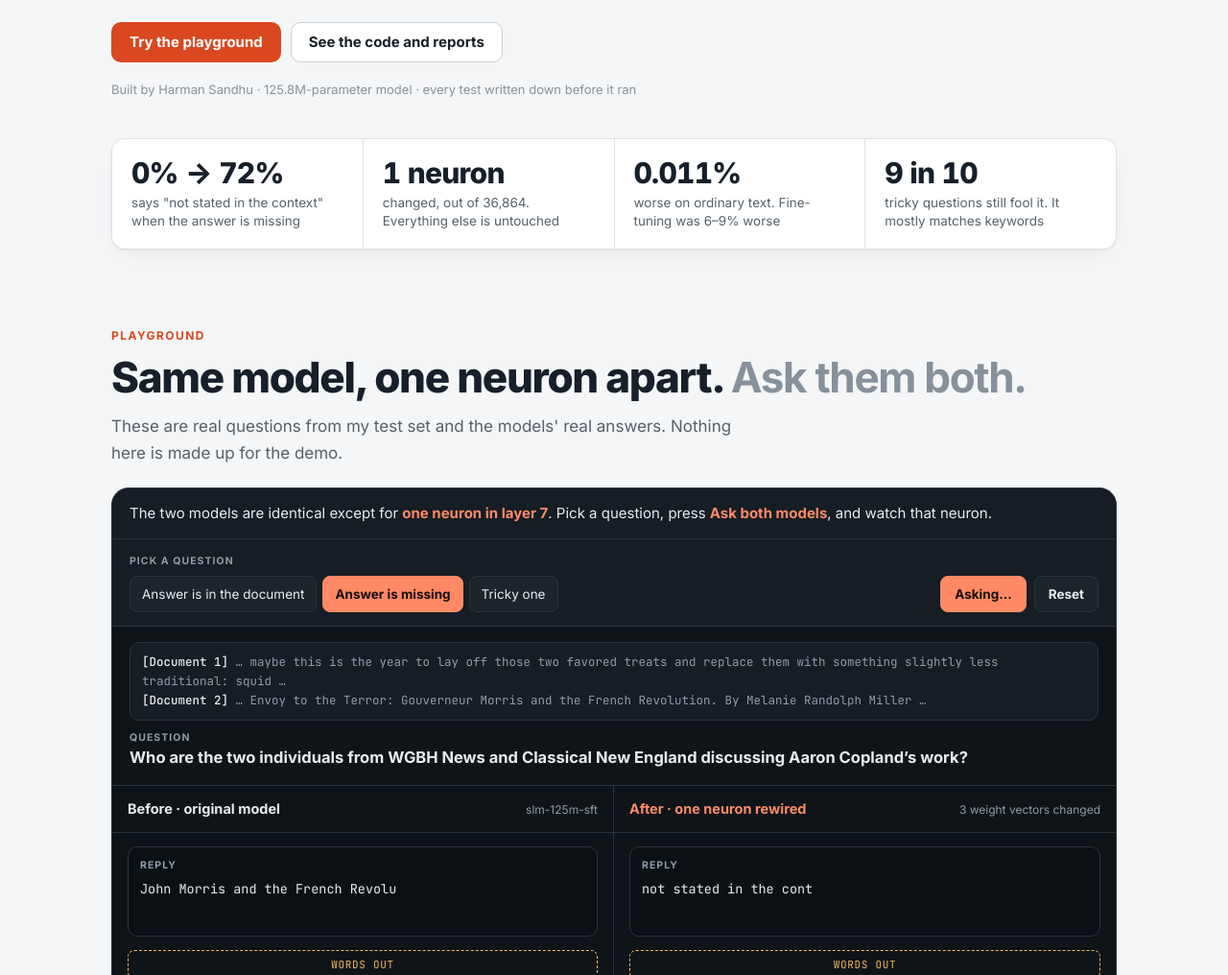
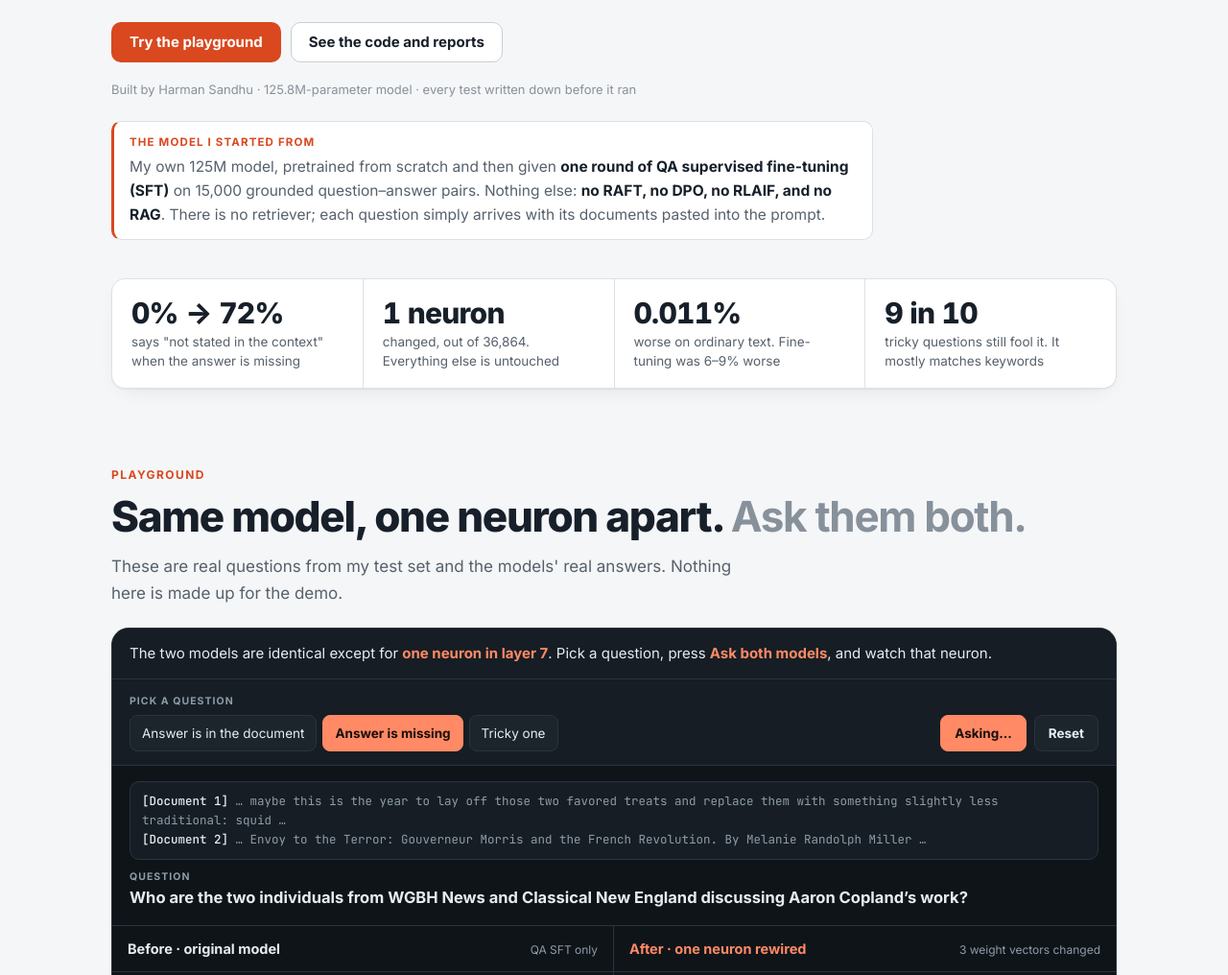
Before and after one commit to Ace-2504/wsp-study, a plain HTML site: page site/index.html in a window 1280 px wide. Shown: the part 568-1584 px from the top of the page at 96% size. Drawn offline with Linux system fonts and the light colour scheme.

Commit message:
Site: state the base model is QA SFT only; drop sketch caption
Co-Authored-By: Claude Opus 5.5 <noreply@anthropic.com>

```diff
--- a/site/index.html
+++ b/site/index.html
@@ -85,6 +85,10 @@ h1 span{color:var(--accent)}
 .btn-ghost{background:var(--surface);color:var(--ink);border-color:var(--line-strong)}
 .btn-ghost:hover{border-color:var(--ink)}
 .byline{font-size:13px;color:var(--faint);margin:18px 0 0}
+.model-note{margin-top:22px;max-width:74ch;background:var(--surface);border:1px solid var(--line);border-left:3px solid var(--accent);border-radius:10px;padding:12px 16px}
+.model-note b{display:block;font-size:11.5px;letter-spacing:.1em;text-transform:uppercase;color:var(--accent);margin-bottom:4px}
+.model-note p{margin:0;font-size:15.5px;color:var(--muted);line-height:1.6}
+.model-note strong{color:var(--ink)}
 .stats{display:grid;grid-template-columns:repeat(4,1fr);gap:1px;background:var(--line);border:1px solid var(--line);border-radius:14px;overflow:hidden;margin-top:40px;box-shadow:var(--shadow)}
 .stat{background:var(--surface);padding:18px 20px;min-width:0}
 .stat b{display:block;font-size:30px;font-weight:800;letter-spacing:-.025em;font-variant-numeric:tabular-nums;line-height:1.15}
@@ -260,6 +264,10 @@ footer .links{display:flex;flex-wrap:wrap;gap:8px 18px}
       <a class="btn btn-ghost" href="https://github.com/Ace-2504/wsp-study">See the code and reports</a>
     </div>
     <p class="byline">Built by Harman Sandhu · 125.8M-parameter model · every test written down before it ran</p>
+    <div class="model-note">
+      <b>The model I started from</b>
+      <p>My own 125M model, pretrained from scratch and then given <strong>one round of QA supervised fine-tuning (SFT)</strong> on 15,000 grounded question–answer pairs. Nothing else: <strong>no RAFT, no DPO, no RLAIF, and no RAG</strong>. There is no retriever; each question simply arrives with its documents pasted into the prompt.</p>
+    </div>
     <div class="stats">
       <div class="stat"><b>0% → 72%</b><span>says "not stated in the context" when the answer is missing</span></div>
       <div class="stat"><b>1 neuron</b><span>changed, out of 36,864. Everything else is untouched</span></div>
@@ -297,7 +305,7 @@ footer .links{display:flex;flex-wrap:wrap;gap:8px 18px}
 
       <div class="lanes">
         <div class="lane before">
-          <div class="lane-h"><b>Before · original model</b><span>slm-125m-sft</span></div>
+          <div class="lane-h"><b>Before · original model</b><span>QA SFT only</span></div>
           <div class="reply"><span class="t">Reply</span><span class="txt" id="txt-before"></span><span class="verdict" id="v-before"></span></div>
           <div class="stack" id="stack-before"></div>
           <div class="gate plain" id="gate-before">
@@ -344,7 +352,7 @@ footer .links{display:flex;flex-wrap:wrap;gap:8px 18px}
     <details class="eng">
       <summary>For engineers</summary>
       <div>
-        <p><b>Model:</b> <code>Ace-2504/slm-125m-sft</code>, LLaMA-style, 12 layers, hidden size 768, 12 heads, SwiGLU MLP with 3,072 neurons per layer, vocabulary 16,384.</p>
+        <p><b>Model:</b> <code>Ace-2504/slm-125m-sft</code>, LLaMA-style, 12 layers, hidden size 768, 12 heads, SwiGLU MLP with 3,072 neurons per layer, vocabulary 16,384. Its only post-training is one full QA supervised fine-tune of the pretrained <code>slm-125m-e4</code> on 15k grounded QA pairs: no RAFT, DPO or RLAIF stage, and no retriever. The weight edit is the only thing added on top.</p>
         <p><b>The edit:</b> block index 6 (the 7th block), neuron 1880. Its gate row becomes a linear probe for "answer absent" read at the last prompt token. Its up row becomes a ridge-regression "reply is starting" detector. Its down column writes a 768-number direction that raises the chance of "not stated in the context". The neuron's output is SiLU(gate·x)·(up·x), so it is large only when both checks are on. That is the AND.</p>
         <p><b>Honest detail:</b> the probe and detector were fitted with regression, and the written direction was found by a small gradient optimisation. No full training run, but not purely hand-typed numbers either.</p>
         <p><b>Testing:</b> every experiment was pre-registered. Final-test numbers are paired against the original model, with bootstrap 95% CIs (abstention +0.724 [0.684, 0.762]). Full reports: <a href="https://github.com/Ace-2504/wsp-study/blob/main/docs/13_GATE3B_AND_GATE_EDIT.md">the edit</a>, <a href="https://github.com/Ace-2504/wsp-study/blob/main/docs/14_OVERLAP_MATCHED_POOL.md">the keyword test</a>, <a href="https://github.com/Ace-2504/wsp-study/blob/main/docs/19_FINAL_FROZEN_EVAL.md">the final test</a>.</p>
@@ -493,7 +501,6 @@ footer .links{display:flex;flex-wrap:wrap;gap:8px 18px}
 <text x="40" y="1116" font-size="23" fill="#1e1e1e" text-anchor="start" font-weight="600">changed: 3 × 768 = 2,304 numbers out of 125.8 million (0.002%) · every other number identical</text>
 </svg>
       </div>
-      <figcaption>Hand-drawn in Excalidraw. <a href="https://github.com/Ace-2504/wsp-study/blob/main/docs/figures/neuron_1880_sketch.excalidraw">Open the editable file</a> (download it, then drag it into excalidraw.com).</figcaption>
     </figure>
   </section>
 
```
Also changed, not shown: site/one-neuron.html (+10 -3 lines).
